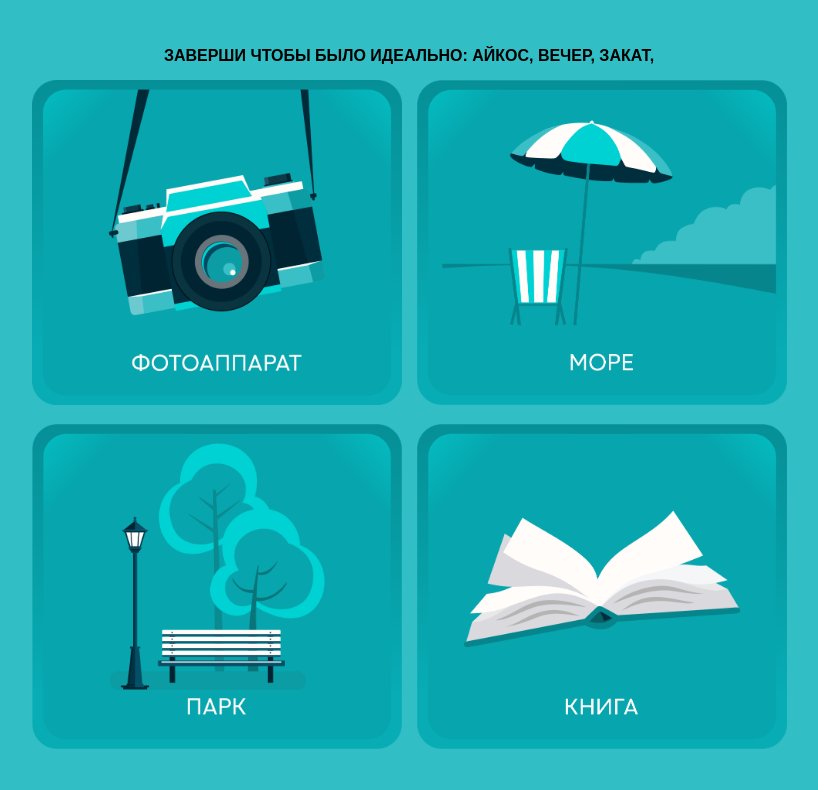
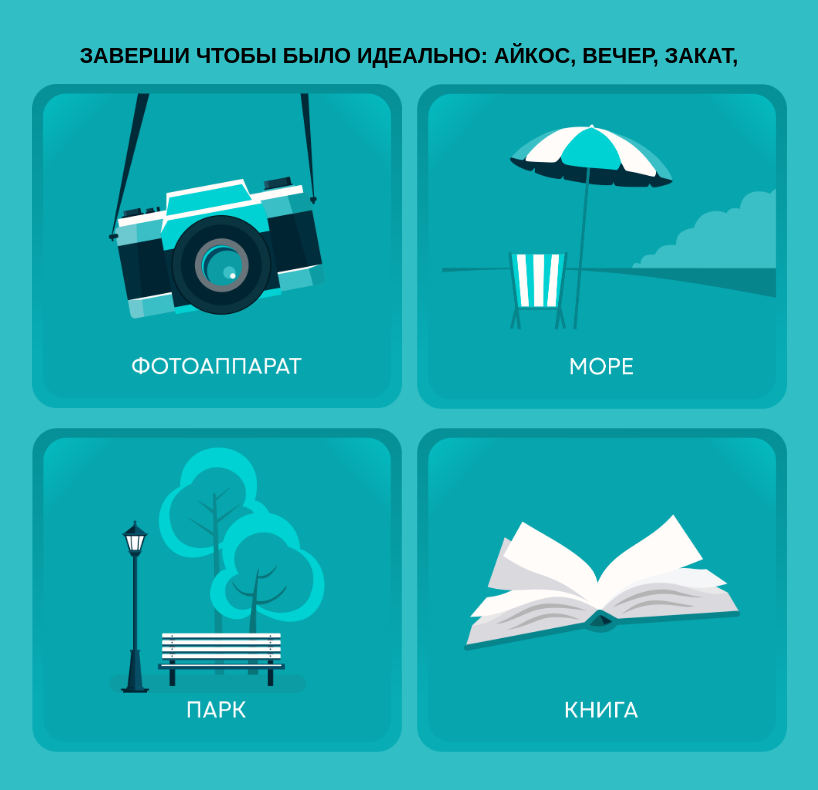
Before and after one commit to mt10012/joc-event-corporate, a plain HTML site: page index.html in a window 1280 px wide. Shown: the whole page, without its empty margins (231-1049 px from the left). Drawn offline with Linux system fonts and the light colour scheme.

Commit message:
Update styles for height and title font size

```diff
--- a/style.css
+++ b/style.css
@@ -17,12 +17,11 @@ body {
 }
 
 .title {
-    font-size: 16px;
+    font-size: 21.5px;
     font-weight: 800;
     color: black;
     margin: 0;
 }
-
 
 .grid {
     display: grid;
```
